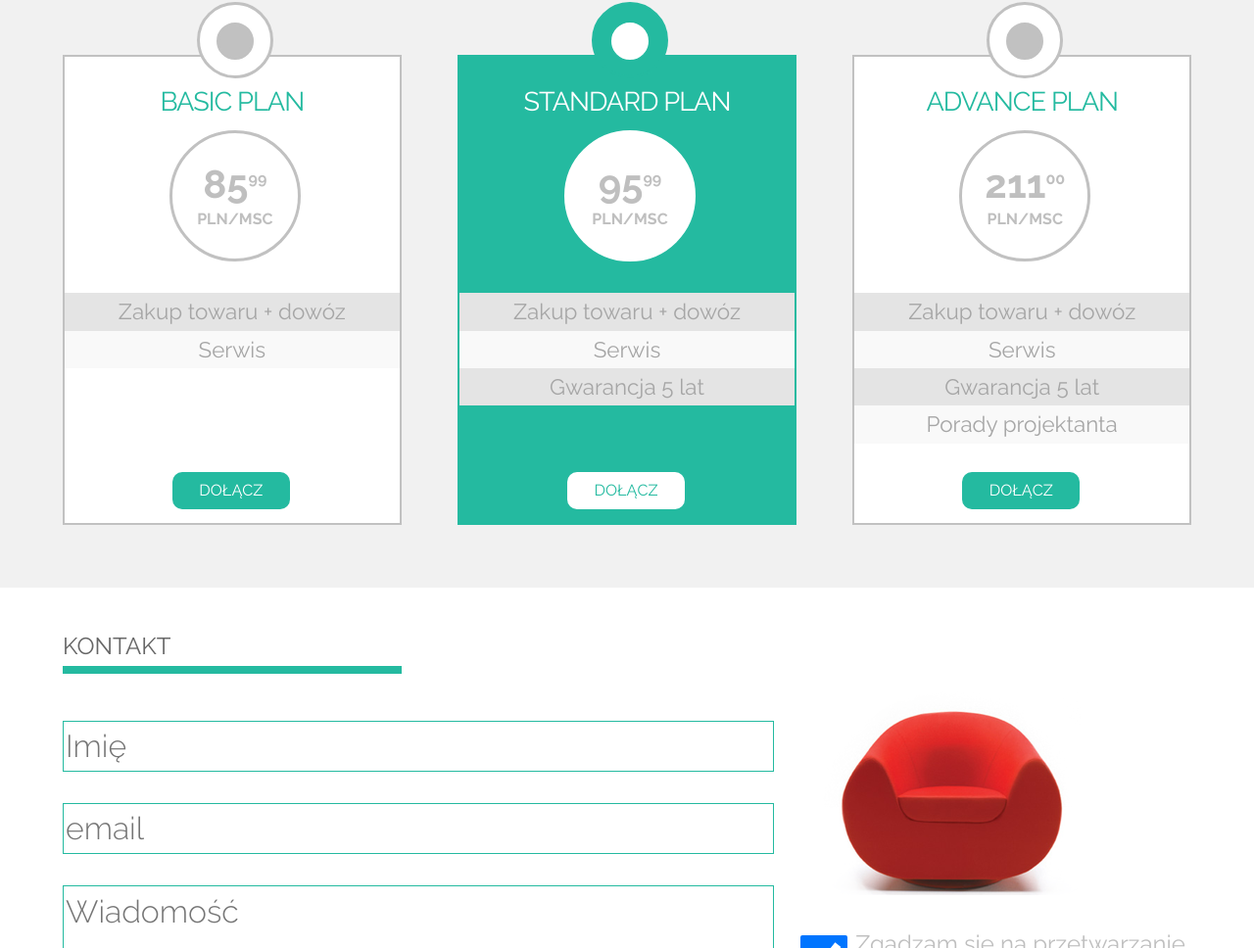
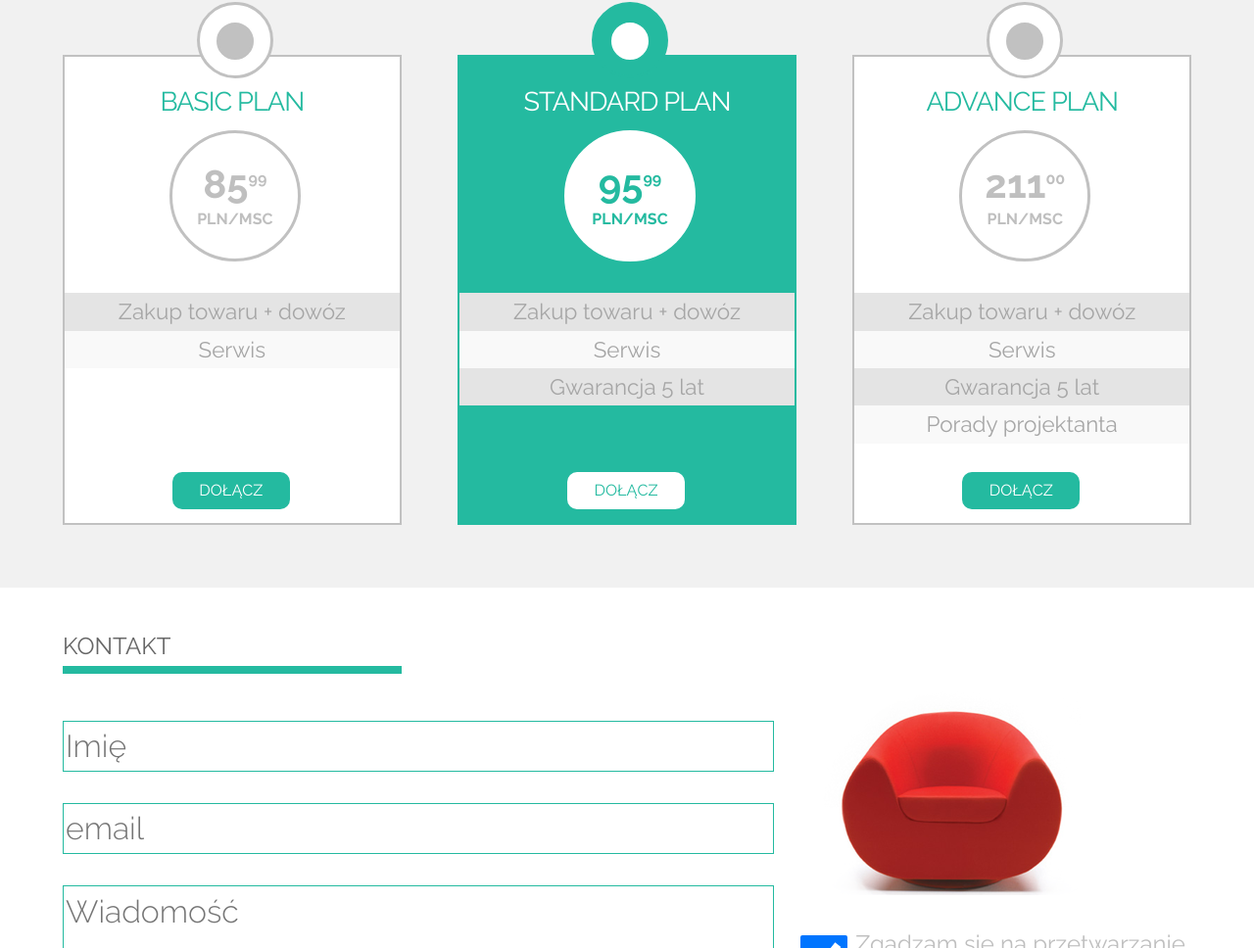
Before and after one commit to mammatos/Sit_on_chair, a plain HTML site: page index.html in a window 1280 px wide. Shown: the part 965-1933 px from the top of the page at 98% size. Drawn offline with Linux system fonts and the light colour scheme.

Commit message:
change styles in cardSection

```diff
--- a/css/style.css
+++ b/css/style.css
@@ -44,6 +44,10 @@ q:before, q:after {
 table {
 	border-collapse: collapse;
 	border-spacing: 0;
+}
+
+.mainFontColor {
+    color: #24baa0;
 }
 
 /*--------------------//
@@ -349,6 +353,10 @@ body {
     font-weight: 700;
 }
 
+p.mainFontColor {
+    color: #24baa0;
+}
+
 .index {
     vertical-align: super;
     font-size: 1rem;
--- a/index.html
+++ b/index.html
@@ -80,8 +80,8 @@
                 <div class="circle2 circle2--color"></div>
                 <h1 class="cardTitle cardTitle--color uppercase">Standard plan</h1>
                 <div class="circle3 circle3--color">
-                    <p class="price">95<span class="index">99</span></p>
-                    <p class="uppercase">pln/msc</p>
+                    <p class="price mainFontColor">95<span class="index">99</span></p>
+                    <p class="uppercase mainFontColor">pln/msc</p>
                 </div>
                 <div class="cardText__wrapper">
                     <p class="cardText">Zakup towaru + dowóz</p>
```
